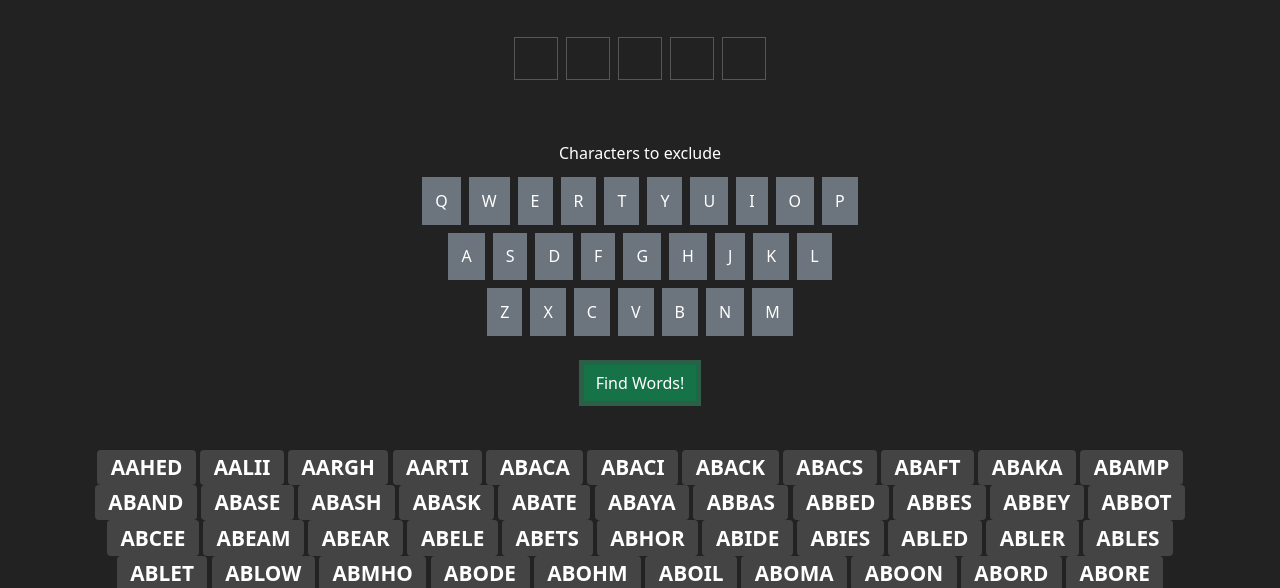
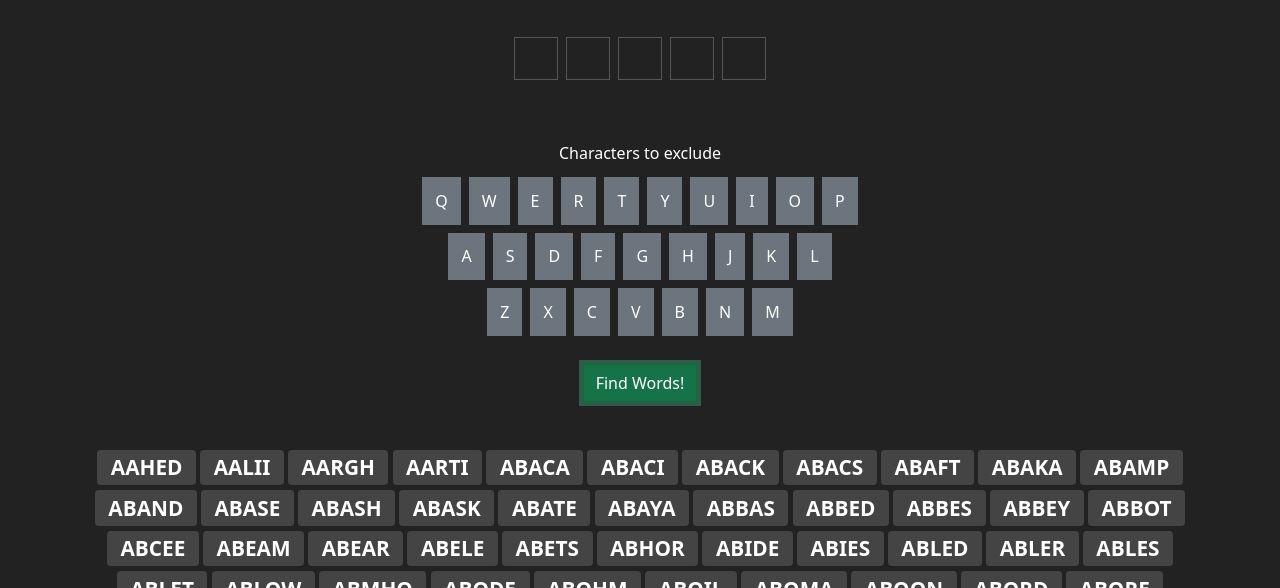
Before and after one commit to cjboco/wordfinder, a website: page src/index.html in a window 1280 px wide. Both pictures are taken after a click on the button "Find Words!". Shown: the part 171-759 px from the top of the page. Drawn offline with nearby package versions, Linux system fonts and the light colour scheme; files that its build step writes are made by us from their sources.

Commit message:
added bottom margin to the badges

```diff
--- a/src/assets/scss/style.scss
+++ b/src/assets/scss/style.scss
@@ -85,6 +85,7 @@ input[type="text"] {
 
 .foundwords {
 	.badge {
+		margin-bottom: 0.25em;
 		color: #fff;
 		font-size: 1.3rem;
 		&.bg-secondary {
```
Also changed, not shown: dist/assets/css/style.css, 1 other file.
